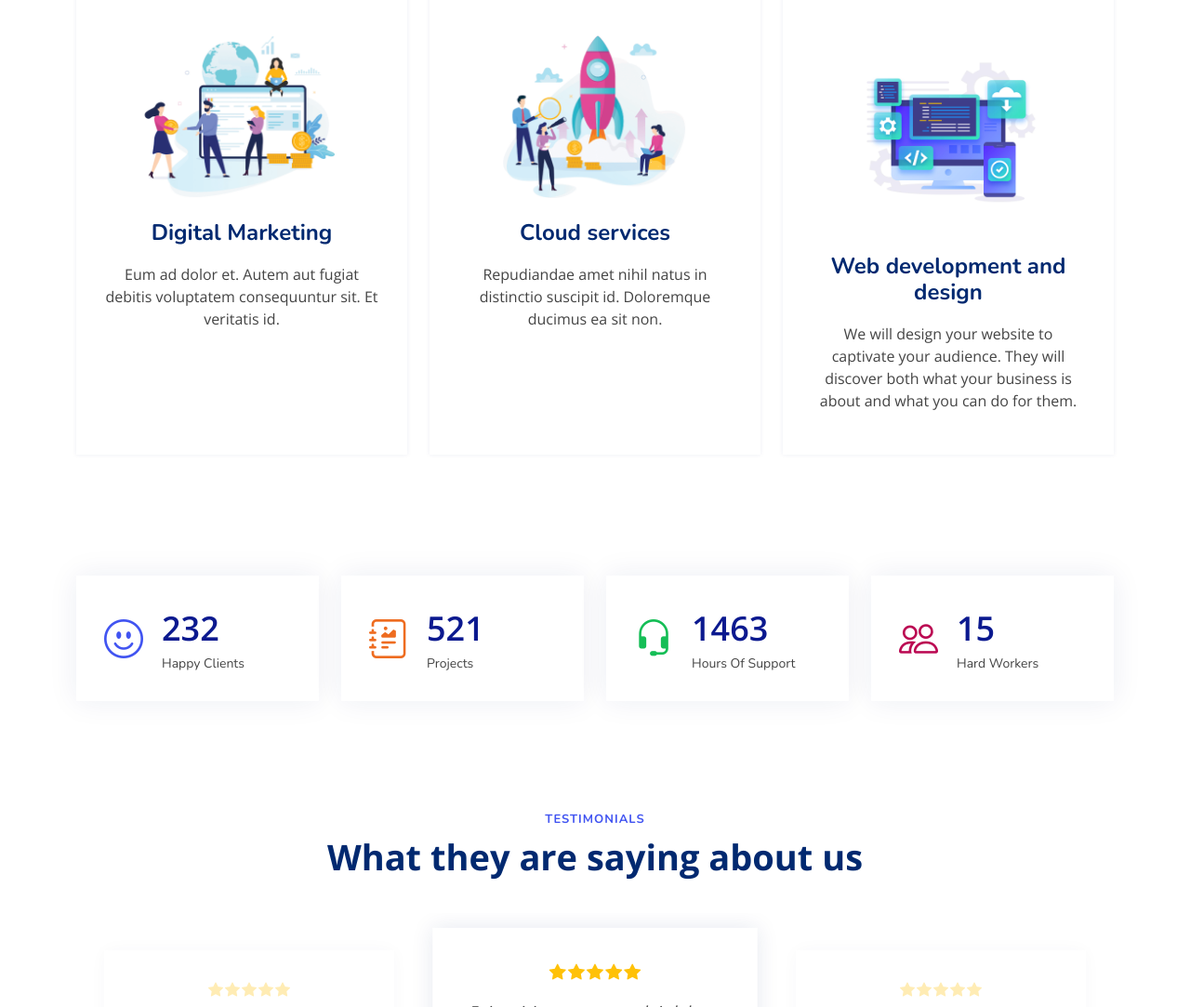
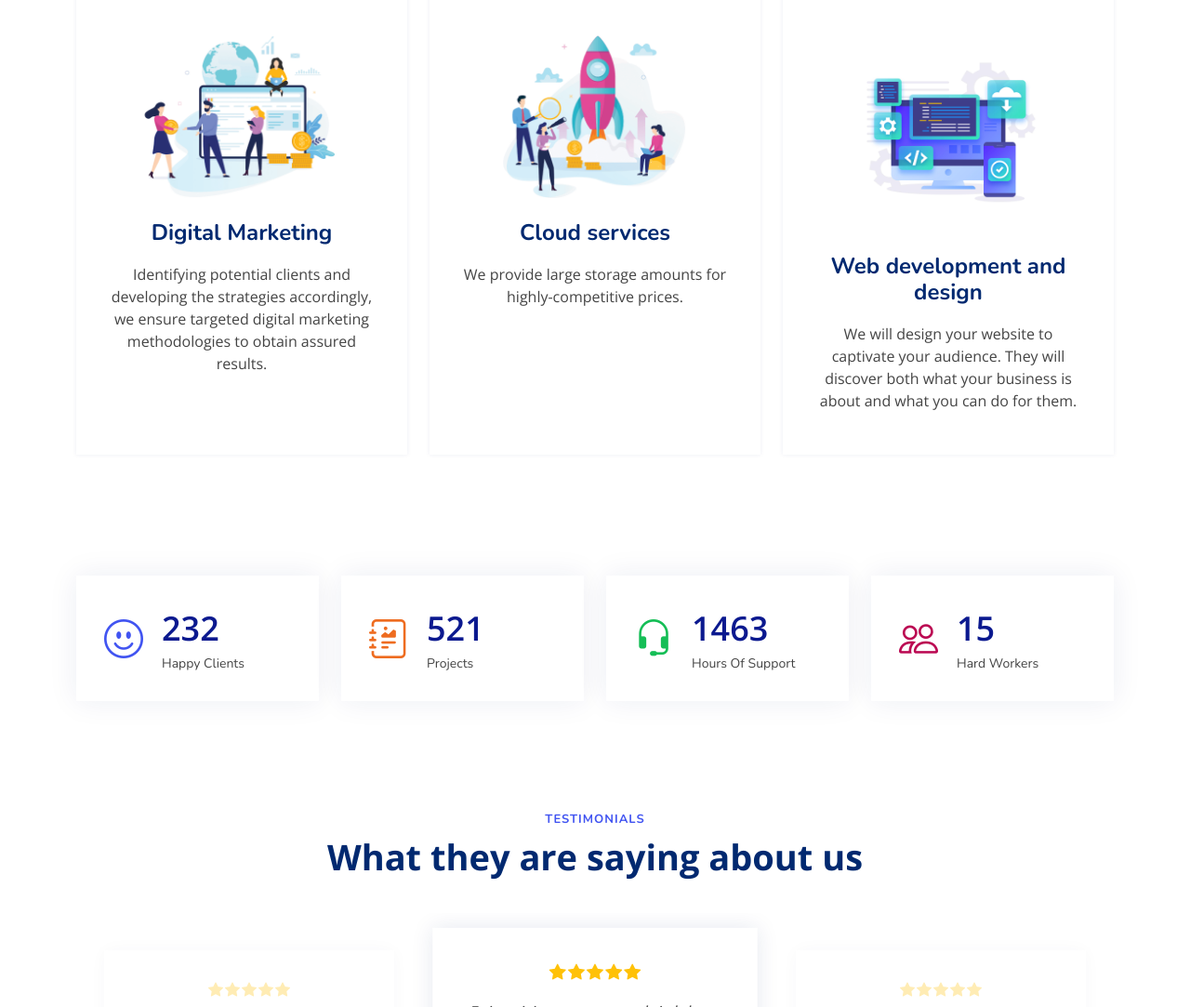
Before and after one commit to Jaisonemathew/datavea, a plain HTML site: page index.html in a window 1280 px wide. Shown: the part 1505-2588 px from the top of the page at 93% size. Drawn offline with nearby package versions, Linux system fonts and the light colour scheme.

Commit message:
Update index.html

```diff
--- a/index.html
+++ b/index.html
@@ -151,7 +151,7 @@
             <div class="box">
               <img src="assets/img/values-1.png" class="img-fluid" alt="">
               <h3>Digital Marketing</h3>
-              <p>Eum ad dolor et. Autem aut fugiat debitis voluptatem consequuntur sit. Et veritatis id.</p>
+              <p>Identifying potential clients and developing the strategies accordingly, we ensure targeted digital marketing methodologies to obtain assured results.</p>
             </div>
           </div>
 
@@ -159,7 +159,7 @@
             <div class="box">
               <img src="assets/img/values-2.png" class="img-fluid" alt="">
               <h3>Cloud services</h3>
-              <p>Repudiandae amet nihil natus in distinctio suscipit id. Doloremque ducimus ea sit non.</p>
+              <p>We provide large storage amounts for highly-competitive prices.</p>
             </div>
           </div>
 
```
